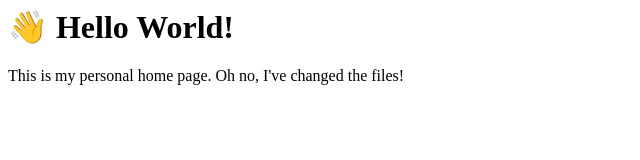
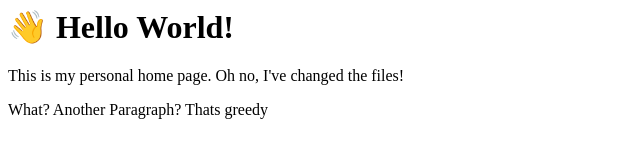
Before and after one commit to beaumoaj/tony-cyf-fundamental, a plain HTML site: page index.html in a window 1280 px wide. Shown: the whole page, without its empty margins (0-640 px from the left). Drawn offline with Linux system fonts and the light colour scheme.

Commit message:
added a second p tag

```diff
--- a/index.html
+++ b/index.html
@@ -1,3 +1,5 @@
 <h1>👋 Hello World!</h1>
 
 <p>This is my personal home page.  Oh no, I've changed the files!</p>
+
+<p>What?  Another Paragraph?  Thats greedy</p>
```
